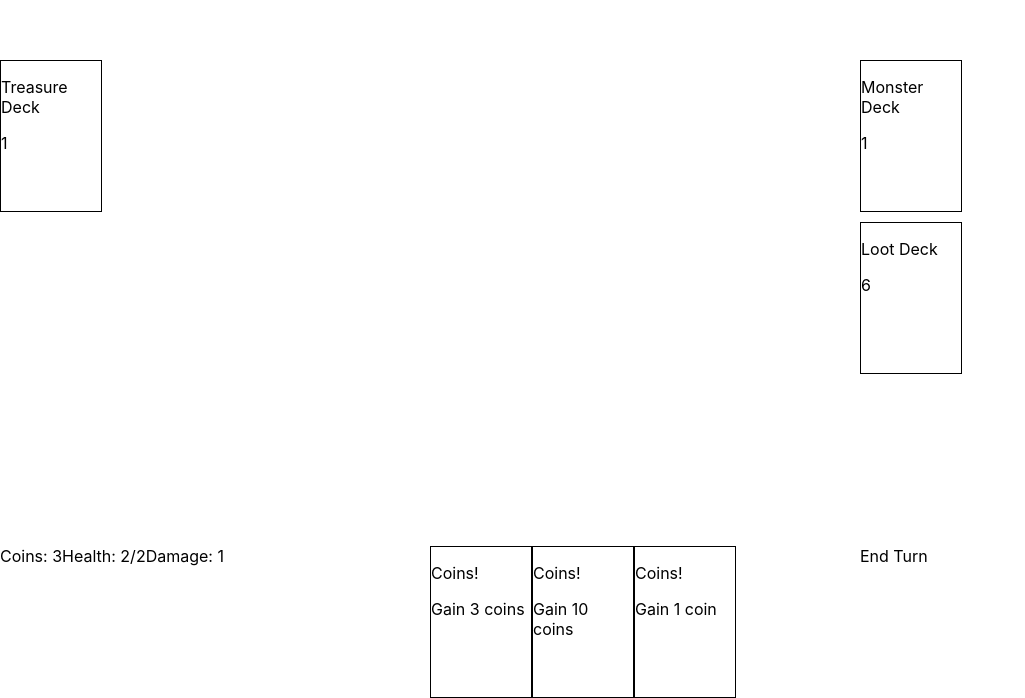
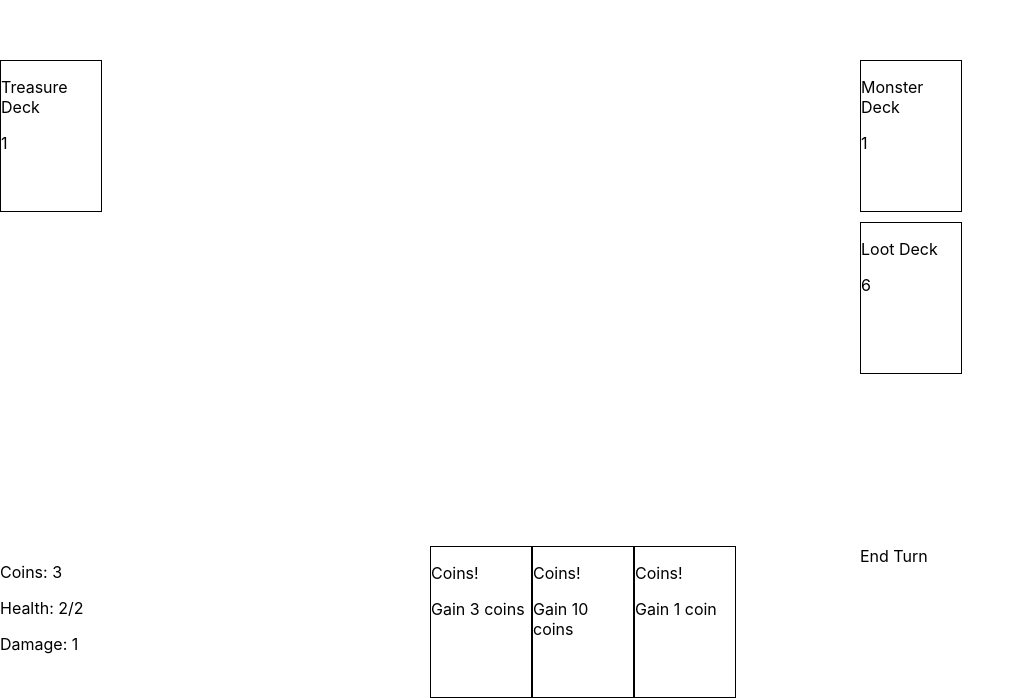
Before and after one commit to astidolph/dungeon-crawler, a React (Create React App) app: page / in a window 1280 px wide. Shown: the part 102-800 px from the top of the page, without its empty margins (0-1025 px from the left). Built offline with nearby package versions, Linux system fonts and the light colour scheme.

Commit message:
Seperate the player stats

```diff
--- a/src/App.tsx
+++ b/src/App.tsx
@@ -44,9 +44,9 @@ function App() {
         {items.map(card => <CardComponent card={card}></CardComponent>)}
       </div>
       <div className="PlayerStatsContainer">
-        Coins: {coins}
-        Health: {health}/{maxHealth}
-        Damage: {damage}
+        <p>Coins: {coins}</p>
+        <p>Health: {health}/{maxHealth}</p>
+        <p>Damage: {damage}</p>
       </div>
       <div className="HandContainer">
         <Hand></Hand>
```
